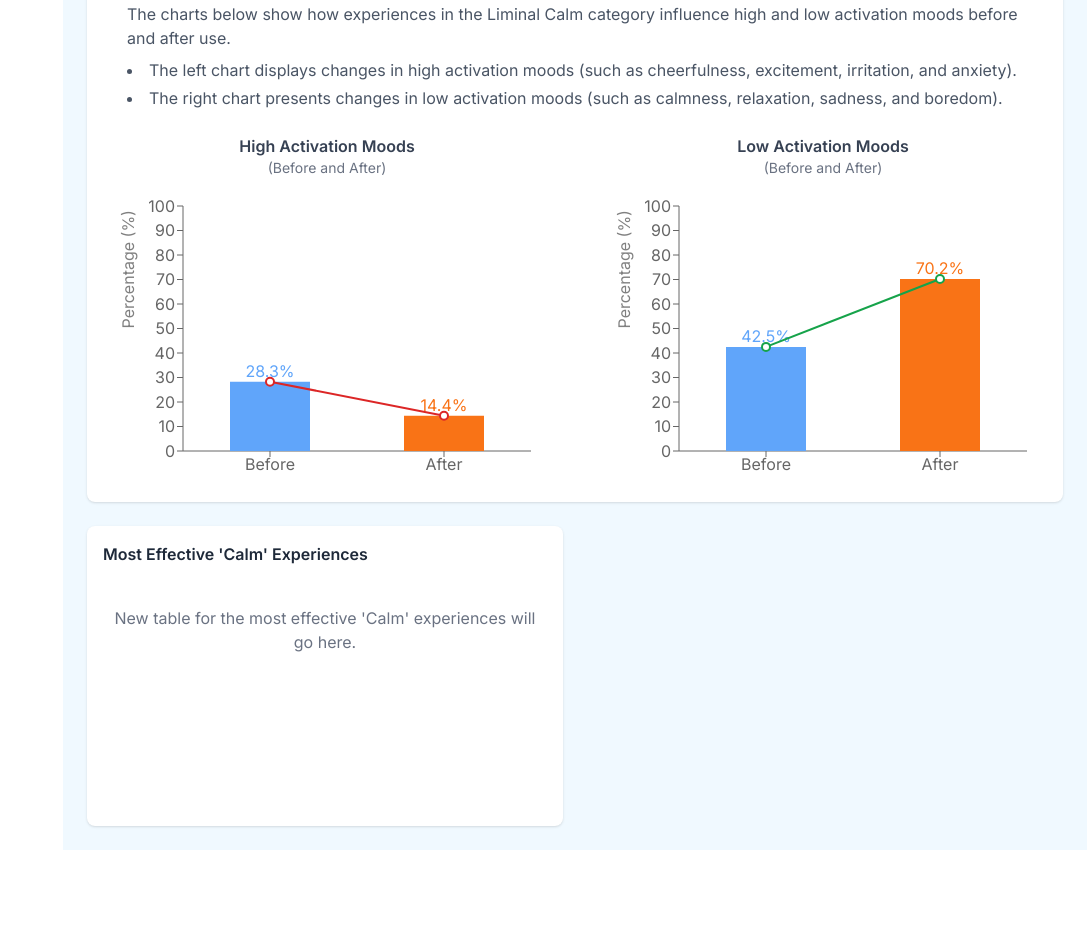
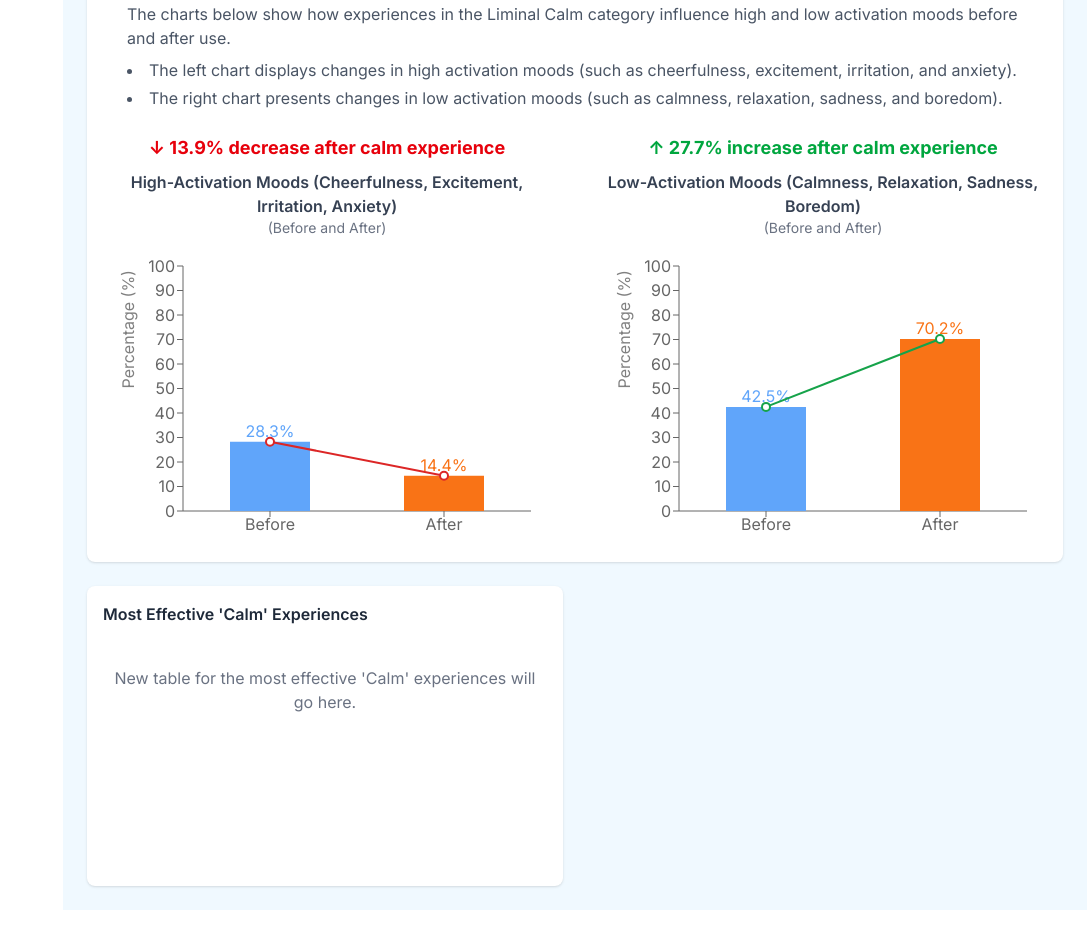
Before and after one commit to DrPaola-Araiza/liminal-dashboard-2, a Next.js app: page /analytics/calm in a window 1280 px wide. Shown: the part 2360-3291 px from the top of the page, without its empty margins (193-1280 px from the left). Built offline with nearby package versions, Linux system fonts and the light colour scheme.

Commit message:
Update CalmMoodActivationChart.tsx

```diff
--- a/components/CalmMoodActivationChart.tsx
+++ b/components/CalmMoodActivationChart.tsx
@@ -8,7 +8,7 @@ const highActivationData = { Before: 28.3, After: 14.4 };
 const lowActivationData = { Before: 42.5, After: 70.2 };
 
 // A reusable chart component for this section
-const ActivationChart = ({ data, title, afterBarColor, lineColor }: { data: { Before: number, After: number }, title: string, afterBarColor: string, lineColor: string }) => {
+const ActivationChart = ({ data, title, afterBarColor, lineColor, annotation, annotationColor }: { data: { Before: number, After: number }, title: string, afterBarColor: string, lineColor: string, annotation: string, annotationColor: string }) => {
     const chartData = [
         { name: 'Before', value: data.Before },
         { name: 'After', value: data.After }
@@ -16,9 +16,10 @@ const ActivationChart = ({ data, title, afterBarColor, lineColor }: { data: { Be
 
     return (
         <div className="w-full">
+            {/* --- CHANGE: Added annotation above the chart title --- */}
+            <p className={`text-center text-lg font-bold mb-2 ${annotationColor}`}>{annotation}</p>
             <h4 className="text-center font-semibold text-gray-700">{title}</h4>
             <p className="text-center text-sm text-gray-500 mb-2">(Before and After)</p>
-            {/* --- CHANGE: Increased height from 250 to 300 --- */}
             <ResponsiveContainer width="100%" height={300}>
                 <ComposedChart data={chartData} margin={{ top: 20, right: 20, left: 20, bottom: 5 }}>
                     <XAxis dataKey="name" />
@@ -29,7 +30,6 @@ const ActivationChart = ({ data, title, afterBarColor, lineColor }: { data: { Be
                         interval={0}
                     />
                     <Tooltip formatter={(value: any) => `${value}%`} />
-                    {/* --- CHANGE: Added barSize to make bars wider --- */}
                     <Bar dataKey="value" name="" barSize={80}>
                         {
                             chartData.map((entry, index) => (
@@ -67,10 +67,24 @@ export default function CalmMoodActivationChart() {
                 <li>The right chart presents changes in low activation moods (such as calmness, relaxation, sadness, and boredom).</li>
             </ul>
         </div>
-        {/* --- CHANGE: Increased gap from gap-6 to gap-12 for more space --- */}
         <div className="flex flex-col md:flex-row justify-around items-center gap-12">
-            <ActivationChart data={highActivationData} title="High Activation Moods" afterBarColor="#f97316" lineColor="#dc2626" />
-            <ActivationChart data={lowActivationData} title="Low Activation Moods" afterBarColor="#f97316" lineColor="#16a34a" />
+            {/* --- CHANGE: Updated title and added annotation props --- */}
+            <ActivationChart
+                data={highActivationData}
+                title="High-Activation Moods (Cheerfulness, Excitement, Irritation, Anxiety)"
+                afterBarColor="#f97316"
+                lineColor="#dc2626"
+                annotation="↓ 13.9% decrease after calm experience"
+                annotationColor="text-red-600"
+            />
+            <ActivationChart
+                data={lowActivationData}
+                title="Low-Activation Moods (Calmness, Relaxation, Sadness, Boredom)"
+                afterBarColor="#f97316"
+                lineColor="#16a34a"
+                annotation="↑ 27.7% increase after calm experience"
+                annotationColor="text-green-600"
+            />
         </div>
     </div>
   );
```
